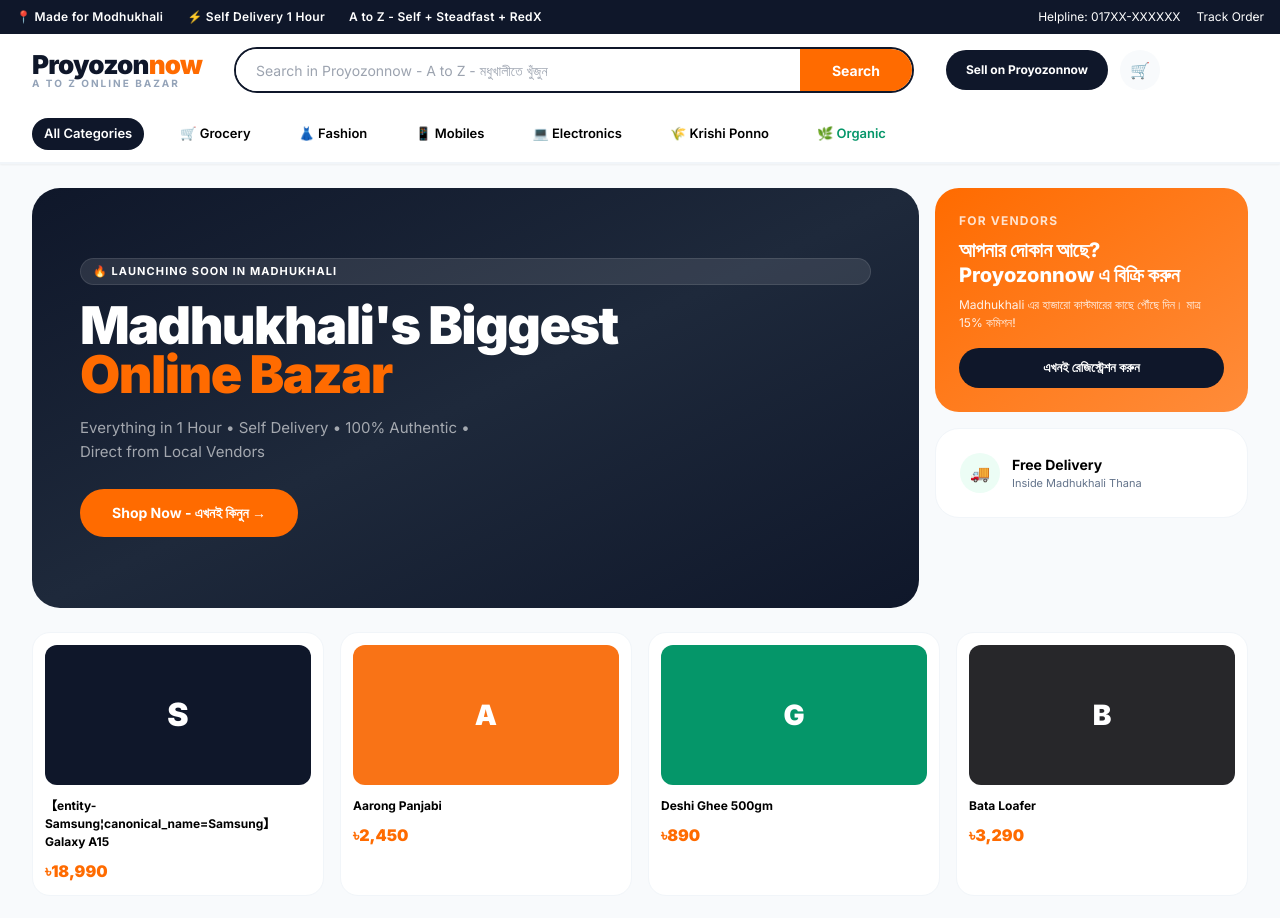
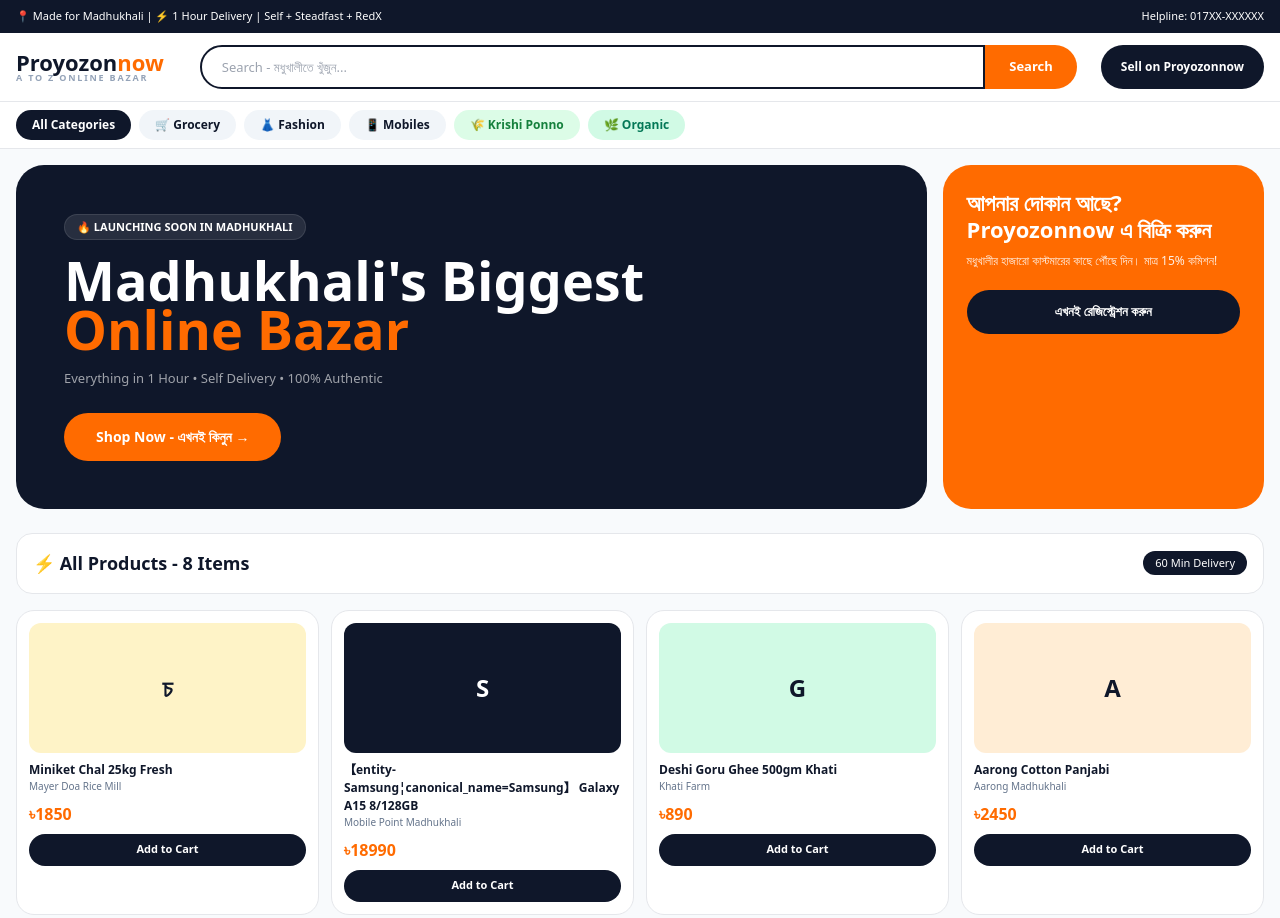
Before and after one commit to proyojonbdworld-byte/Proyozonnow, a plain HTML site: page index.html in a window 1280 px wide. Shown: the top 918 px of the page. Drawn offline with nearby package versions, Linux system fonts and the light colour scheme.

Commit message:
Update index.html

```diff
--- a/index.html
+++ b/index.html
@@ -3,88 +3,93 @@
 <head>
 <meta charset="UTF-8">
 <meta name="viewport" content="width=device-width, initial-scale=1.0">
-<title>Proyozonnow - A to Z Online Bazar | Made for Madhukhali</title>
+<title>Proyozonnow - Madhukhali's Biggest Online Bazar</title>
 <script src="https://cdn.tailwindcss.com"></script>
-<link href="https://fonts.googleapis.com/css2?family=Inter:wght@400;600;700;800;900&family=Hind+Siliguri:wght@400;600;700&display=swap" rel="stylesheet">
-<style>body{font-family:'Inter','Hind Siliguri',sans-serif}</style>
+<link href="https://fonts.googleapis.com/css2?family=Inter:wght@800;900&family=Hind+Siliguri:wght@600;700&display=swap" rel="stylesheet">
 </head>
-<body class="bg-[#F8FAFC]">
-
-<!-- TOP BAR -->
-<div class="bg-[#0F172A] text-white text-[11px] md:text-[12px] py-2 px-4 flex justify-between items-center">
-<div class="flex gap-3 md:gap-6 font-semibold tracking-wide">
-<span>📍 Made for Modhukhali</span>
-<span class="hidden md:inline">⚡ Self Delivery 1 Hour</span>
-<span class="hidden md:inline">A to Z - Self + Steadfast + RedX</span>
+<body class="bg-[#F8FAFC] text-[#0F172A]">
+<div class="bg-[#0F172A] text-white text-[11px] py-2 px-4 flex justify-between">
+<span>📍 Made for Madhukhali | ⚡ 1 Hour Delivery | Self + Steadfast + RedX</span>
+<span class="hidden md:inline">Helpline: 017XX-XXXXXX</span>
 </div>
-<div class="flex gap-4">
-<span>Helpline: 017XX-XXXXXX</span>
-<span class="hidden md:inline">Track Order</span>
+<header class="bg-white sticky top-0 z-40 border-b">
+<div class="max-w-[1440px] mx-auto px-4 py-3 flex items-center gap-3">
+<div class="font-black text-[22px] leading-none">Proyozon<span class="text-[#FF6B00]">now</span><div class="text-[9px] tracking-[0.2em] text-slate-400">A TO Z ONLINE BAZAR</div></div>
+<div class="flex-1 flex ml-2 md:ml-6">
+<input id="searchInput" onkeyup="doSearch()" class="w-full h-[44px] px-5 rounded-l-full border-2 border-[#0F172A] outline-none text-[13px]" placeholder="Search - মধুখালীতে খুঁজুন...">
+<button onclick="doSearch()" class="h-[44px] px-6 bg-[#FF6B00] text-white rounded-r-full font-bold text-[13px]">Search</button>
+</div>
+<button onclick="openVendor()" class="hidden md:block ml-3 h-[44px] px-5 bg-[#0F172A] text-white rounded-full font-bold text-[12px]">Sell on Proyozonnow</button>
+</div>
+<div class="flex gap-2 px-4 py-2 overflow-x-auto border-t text-[12px] font-bold">
+<button onclick="filterCat('all')" id="cat-all" class="px-4 py-1.5 rounded-full bg-[#0F172A] text-white">All Categories</button>
+<button onclick="filterCat('grocery')" id="cat-grocery" class="px-4 py-1.5 rounded-full bg-slate-100">🛒 Grocery</button>
+<button onclick="filterCat('fashion')" id="cat-fashion" class="px-4 py-1.5 rounded-full bg-slate-100">👗 Fashion</button>
+<button onclick="filterCat('mobile')" id="cat-mobile" class="px-4 py-1.5 rounded-full bg-slate-100">📱 Mobiles</button>
+<button onclick="filterCat('krishi')" id="cat-krishi" class="px-4 py-1.5 rounded-full bg-green-100 text-green-700">🌾 Krishi Ponno</button>
+<button onclick="filterCat('organic')" id="cat-organic" class="px-4 py-1.5 rounded-full bg-emerald-100 text-emerald-700">🌿 Organic</button>
+</div>
+</header>
+<div class="max-w-[1440px] mx-auto p-4 grid lg:grid-cols-[1.7fr_0.6fr] gap-4">
+<div class="bg-[#0F172A] rounded-[28px] p-7 md:p-12 text-white">
+<div class="inline-flex bg-white/10 border border-white/10 px-3 py-1 rounded-full text-[11px] font-bold">🔥 LAUNCHING SOON IN MADHUKHALI</div>
+<h1 class="mt-4 text-[32px] md:text-[54px] font-[900] leading-[0.9]">Madhukhali's Biggest<br><span class="text-[#FF6B00]">Online Bazar</span></h1>
+<p class="mt-4 text-white/60 text-[13px]">Everything in 1 Hour • Self Delivery • 100% Authentic</p>
+<button onclick="document.getElementById('products').scrollIntoView({behavior:'smooth'})" class="mt-6 h-12 px-8 bg-[#FF6B00] rounded-full font-bold text-[14px]">Shop Now - এখনই কিনুন →</button>
+<div id="searchResult" class="mt-3 text-[12px] text-white/70 hidden"></div>
+</div>
+<div class="bg-[#FF6B00] rounded-[28px] p-6 text-white">
+<h2 class="text-[22px] font-black leading-tight">আপনার দোকান আছে?<br>Proyozonnow এ বিক্রি করুন</h2>
+<p class="mt-2 text-[12px] opacity-90">মধুখালীর হাজারো কাস্টমারের কাছে পৌঁছে দিন। মাত্র 15% কমিশন!</p>
+<button onclick="openVendor()" class="mt-5 w-full h-11 bg-[#0F172A] rounded-full font-bold text-[13px]">এখনই রেজিস্ট্রেশন করুন</button>
 </div>
 </div>
-
-<!-- HEADER -->
-<header class="bg-white sticky top-0 z-50 border-b border-slate-100 shadow-sm">
-<div class="max-w-[1440px] mx-auto px-4 md:px-8 h-[64px] md:h-[72px] flex items-center gap-4 md:gap-8">
-<div class="flex flex-col leading-none shrink-0">
-<span class="text-[22px] md:text-[26px] font-[900] tracking-[-0.03em] text-[#0F172A]">Proyozon<span class="text-[#FF6B00]">now</span></span>
-<span class="text-[9px] md:text-[10px] font-bold tracking-[0.2em] text-slate-400 uppercase">A to Z Online Bazar</span>
+<div id="products" class="max-w-[1440px] mx-auto px-4 mt-2">
+<div class="bg-white rounded-[16px] p-4 flex justify-between items-center border">
+<h3 class="font-black text-[18px]">⚡ All Products - <span id="count">8</span> Items</h3>
+<span class="text-[11px] bg-[#0F172A] text-white px-3 py-1 rounded-full">60 Min Delivery</span>
 </div>
-<div class="flex-1 max-w-[680px] relative">
-<div class="flex h-[42px] md:h-[46px] rounded-full border-2 border-[#0F172A] overflow-hidden bg-white focus-within:border-[#FF6B00] transition">
-<input class="flex-1 px-5 text-[13px] md:text-[14px] outline-none" placeholder="Search in Proyozonnow - A to Z - মধুখালীতে খুঁজুন">
-<button class="bg-[#FF6B00] hover:bg-[#E55F00] text-white px-6 md:px-8 font-bold text-[13px] md:text-[14px] transition">Search</button>
+<div id="grid" class="grid grid-cols-2 md:grid-cols-4 gap-3 mt-4"></div>
 </div>
-</div>
-<div class="hidden lg:flex items-center gap-3">
-<button class="h-10 px-5 rounded-full bg-[#0F172A] text-white text-[12px] font-bold">Sell on Proyozonnow</button>
-<button class="w-10 h-10 rounded-full bg-slate-50 grid place-items-center">🛒</button>
-</div>
-</div>
-<div class="bg-white border-b border-slate-100 overflow-x-auto">
-<div class="max-w-[1440px] mx-auto px-4 md:px-8 flex gap-2 md:gap-6 py-3 text-[12px] md:text-[13px] font-semibold whitespace-nowrap">
-<span class="px-3 py-1.5 rounded-full bg-[#0F172A] text-white">All Categories</span>
-<span class="px-3 py-1.5 hover:bg-slate-50 rounded-full cursor-pointer">🛒 Grocery</span>
-<span class="px-3 py-1.5 hover:bg-slate-50 rounded-full cursor-pointer">👗 Fashion</span>
-<span class="px-3 py-1.5 hover:bg-slate-50 rounded-full cursor-pointer">📱 Mobiles</span>
-<span class="px-3 py-1.5 hover:bg-slate-50 rounded-full cursor-pointer">💻 Electronics</span>
-<span class="px-3 py-1.5 hover:bg-slate-50 rounded-full cursor-pointer">🌾 Krishi Ponno</span>
-<span class="px-3 py-1.5 hover:bg-slate-50 rounded-full cursor-pointer text-emerald-600">🌿 Organic</span>
-</div>
-</div>
-</header>
-
-<!-- HERO -->
-<div class="max-w-[1440px] mx-auto px-4 md:px-8 mt-4 md:mt-6 grid grid-cols-1 lg:grid-cols-[1.7fr_0.6fr] gap-4">
-<div class="bg-gradient-to-br from-[#0F172A] via-[#1E293B] to-[#0F172A] rounded-[24px] md:rounded-[28px] p-6 md:p-12 text-white relative overflow-hidden min-h-[320px] md:min-h-[420px] flex flex-col justify-center">
-<div class="inline-flex items-center gap-2 bg-white/10 border border-white/10 rounded-full px-3 py-1 text-[11px] font-bold tracking-widest uppercase mb-4">🔥 Launching Soon in Madhukhali</div>
-<h1 class="text-[30px] md:text-[52px] font-[900] leading-[0.95] tracking-[-0.03em]">Madhukhali's Biggest<br><span class="text-[#FF6B00]">Online Bazar</span></h1>
-<p class="mt-4 text-[13px] md:text-[15px] text-white/60 max-w-[420px] leading-relaxed">Everything in 1 Hour • Self Delivery • 100% Authentic • Direct from Local Vendors</p>
-<div class="mt-6 flex gap-3">
-<button class="h-12 px-8 rounded-full bg-[#FF6B00] text-white font-bold text-[14px]">Shop Now - এখনই কিনুন →</button>
-</div>
-</div>
-<div class="flex flex-col gap-4">
-<div class="bg-gradient-to-br from-[#FF6B00] to-[#FF8C3A] rounded-[24px] p-6 text-white">
-<div class="text-[12px] font-bold uppercase tracking-widest opacity-80">FOR VENDORS</div>
-<h3 class="text-[20px] font-[800] leading-tight mt-2">আপনার দোকান আছে?<br>Proyozonnow এ বিক্রি করুন</h3>
-<p class="text-[12px] opacity-90 mt-2">Madhukhali এর হাজারো কাস্টমারের কাছে পৌঁছে দিন। মাত্র 15% কমিশন!</p>
-<button class="mt-4 w-full h-10 rounded-full bg-[#0F172A] text-white font-bold text-[13px]">এখনই রেজিস্ট্রেশন করুন</button>
-</div>
-<div class="bg-white border border-slate-100 rounded-[24px] p-6">
-<div class="flex items-center gap-3"><div class="w-10 h-10 rounded-full bg-emerald-50 grid place-items-center">🚚</div><div><div class="font-bold text-[14px]">Free Delivery</div><div class="text-[11px] text-slate-500">Inside Madhukhali Thana</div></div></div>
+<div id="vendorModal" class="fixed inset-0 bg-black/60 backdrop-blur z-50 hidden grid place-items-center p-4">
+<div class="bg-white w-full max-w-[480px] rounded-[24px] p-6">
+<div class="flex justify-between"><h3 class="font-black text-[20px]">দোকান রেজিস্ট্রেশন</h3><button onclick="closeVendor()" class="w-8 h-8 bg-slate-100 rounded-full">✕</button></div>
+<div class="mt-5 space-y-3">
+<input id="vName" class="w-full h-11 px-4 border rounded-full text-[13px]" placeholder="আপনার নাম">
+<input id="vShop" class="w-full h-11 px-4 border rounded-full text-[13px]" placeholder="দোকানের নাম">
+<input id="vPhone" class="w-full h-11 px-4 border rounded-full text-[13px]" placeholder="মোবাইল নম্বর">
+<select id="vCat" class="w-full h-11 px-4 border rounded-full text-[13px]"><option>Grocery - মুদি</option><option>Fashion</option><option>Mobile / Electronics</option><option>Krishi Ponno</option><option>Organic</option></select>
+<textarea id="vAddr" class="w-full p-4 border rounded-[16px] text-[13px]" rows="2" placeholder="দোকানের ঠিকানা - Madhukhali..."></textarea>
+<button onclick="submitVendor()" class="w-full h-12 bg-[#FF6B00] text-white rounded-full font-bold">WhatsApp এ পাঠান →</button>
 </div>
 </div>
 </div>
-
-<!-- PRODUCTS -->
-<div class="max-w-[1440px] mx-auto px-4 md:px-8 mt-6 grid grid-cols-2 md:grid-cols-4 gap-3 md:gap-4">
-<div class="bg-white rounded-[18px] border border-slate-100 p-3"><div class="h-[140px] rounded-[12px] bg-slate-900 grid place-items-center text-white text-[32px] font-black">S</div><div class="mt-3 text-[12px] font-bold">【entity-Samsung¦canonical_name=Samsung】 Galaxy A15</div><div class="mt-2 font-[900] text-[#FF6B00]">৳18,990</div></div>
-<div class="bg-white rounded-[18px] border border-slate-100 p-3"><div class="h-[140px] rounded-[12px] bg-orange-500 grid place-items-center text-white text-[28px] font-black">A</div><div class="mt-3 text-[12px] font-bold">Aarong Panjabi</div><div class="mt-2 font-[900] text-[#FF6B00]">৳2,450</div></div>
-<div class="bg-white rounded-[18px] border border-slate-100 p-3"><div class="h-[140px] rounded-[12px] bg-emerald-600 grid place-items-center text-white text-[28px] font-black">G</div><div class="mt-3 text-[12px] font-bold">Deshi Ghee 500gm</div><div class="mt-2 font-[900] text-[#FF6B00]">৳890</div></div>
-<div class="bg-white rounded-[18px] border border-slate-100 p-3"><div class="h-[140px] rounded-[12px] bg-zinc-800 grid place-items-center text-white text-[28px] font-black">B</div><div class="mt-3 text-[12px] font-bold">Bata Loafer</div><div class="mt-2 font-[900] text-[#FF6B00]">৳3,290</div></div>
-</div>
-
-<div class="mt-10 bg-white border-t border-slate-100 py-8 text-center text-[11px] text-slate-400">© 2026 Proyozonnow.com | Made for Modhukhali • Self Delivery in 1 Hour</div>
+<script>
+const products=[
+{id:1,title:'Miniket Chal 25kg Fresh',price:1850,old:2100,cat:'grocery',shop:'Mayer Doa Rice Mill',letter:'চ',bg:'bg-amber-100'},
+{id:2,title:'【entity-Samsung¦canonical_name=Samsung】 Galaxy A15 8/128GB',price:18990,old:22990,cat:'mobile',shop:'Mobile Point Madhukhali',letter:'S',bg:'bg-slate-900 text-white'},
+{id:3,title:'Deshi Goru Ghee 500gm Khati',price:890,old:1200,cat:'organic',shop:'Khati Farm',letter:'G',bg:'bg-emerald-100'},
+{id:4,title:'Aarong Cotton Panjabi',price:2450,old:3200,cat:'fashion',shop:'Aarong Madhukhali',letter:'A',bg:'bg-orange-100'},
+{id:5,title:'Rupchanda Oil 5L',price:820,old:950,cat:'grocery',shop:'Al Madina Store',letter:'OIL',bg:'bg-yellow-100'},
+{id:6,title:'Walton 32 Smart TV',price:18990,old:23990,cat:'mobile',shop:'Walton Plaza',letter:'TV',bg:'bg-slate-800 text-white'},
+{id:7,title:'Krishi Ponno - Lal Shak',price:120,old:150,cat:'krishi',shop:'Krishi Bazar',letter:'🌾',bg:'bg-green-100'},
+{id:8,title:'ACI Lal Atta 10kg',price:650,old:720,cat:'grocery',shop:'Krishi Bazar',letter:'আটা',bg:'bg-stone-100'},
+];
+function render(list){
+document.getElementById('grid').innerHTML=list.map(p=>`<div class="bg-white border rounded-[18px] p-3" onclick="buy('${p.title}')"><div class="h-[130px] rounded-[12px] ${p.bg} grid place-items-center font-black text-[24px]">${p.letter}</div><div class="mt-2 text-[12px] font-bold">${p.title}</div><div class="text-[10px] text-slate-500">${p.shop}</div><div class="mt-2 font-black text-[#FF6B00]">৳${p.price}</div><button class="mt-2 w-full h-8 bg-[#0F172A] text-white rounded-full text-[11px] font-bold">Add to Cart</button></div>`).join('');document.getElementById('count').innerText=list.length;
+}
+function filterCat(c){document.querySelectorAll('[id^=cat-]').forEach(b=>b.className='px-4 py-1.5 rounded-full bg-slate-100');document.getElementById('cat-'+c).className='px-4 py-1.5 rounded-full bg-[#0F172A] text-white';if(c==='all')render(products);else render(products.filter(p=>p.cat===c));}
+function doSearch(){const q=document.getElementById('searchInput').value.toLowerCase();const r=document.getElementById('searchResult');if(!q){r.classList.add('hidden');render(products);return;}const f=products.filter(p=>p.title.toLowerCase().includes(q));r.classList.remove('hidden');r.innerText=`🔍 ${f.length} টা পাওয়া গেছে`;render(f);}
+function buy(t){alert('🛒 '+t+' - Demo! পরের ধাপে Cart বানাবো!');}
+function openVendor(){document.getElementById('vendorModal').classList.remove('hidden');}
+function closeVendor(){document.getElementById('vendorModal').classList.add('hidden');}
+function submitVendor(){
+const name=document.getElementById('vName').value;const shop=document.getElementById('vShop').value;const phone=document.getElementById('vPhone').value;const cat=document.getElementById('vCat').value;const addr=document.getElementById('vAddr').value;
+if(!name||!shop||!phone){alert('সব ঘর পূরণ করুন!');return;}
+const msg=`নতুন Vendor Registration - Proyozonnow%0Aনাম: ${name}%0Aদোকান: ${shop}%0Aমোবাইল: ${phone}%0Aক্যাটাগরি: ${cat}%0Aঠিকানা: ${addr}`;
+window.open(`https://wa.me/8801XXXXXXXXX?text=${msg}`,'_blank');closeVendor();
+}
+render(products);
+</script>
 </body>
 </html>
```
